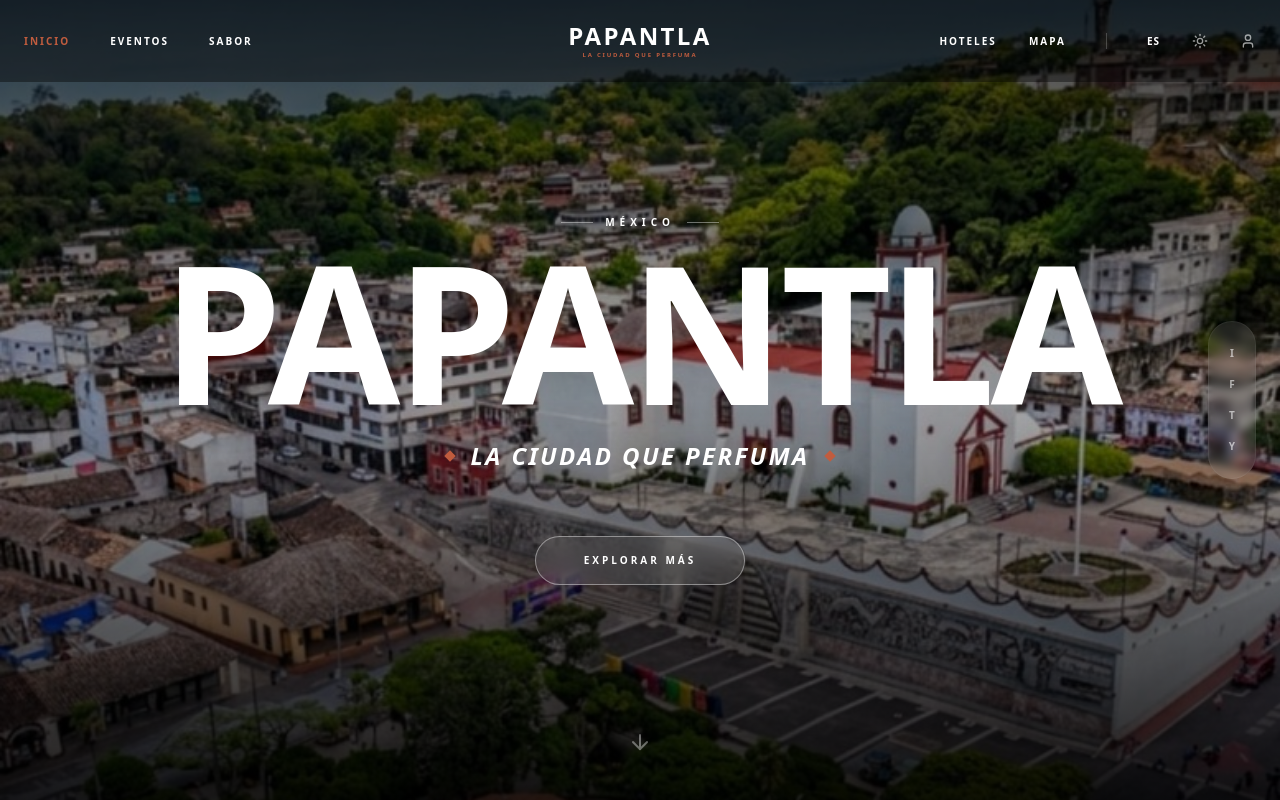
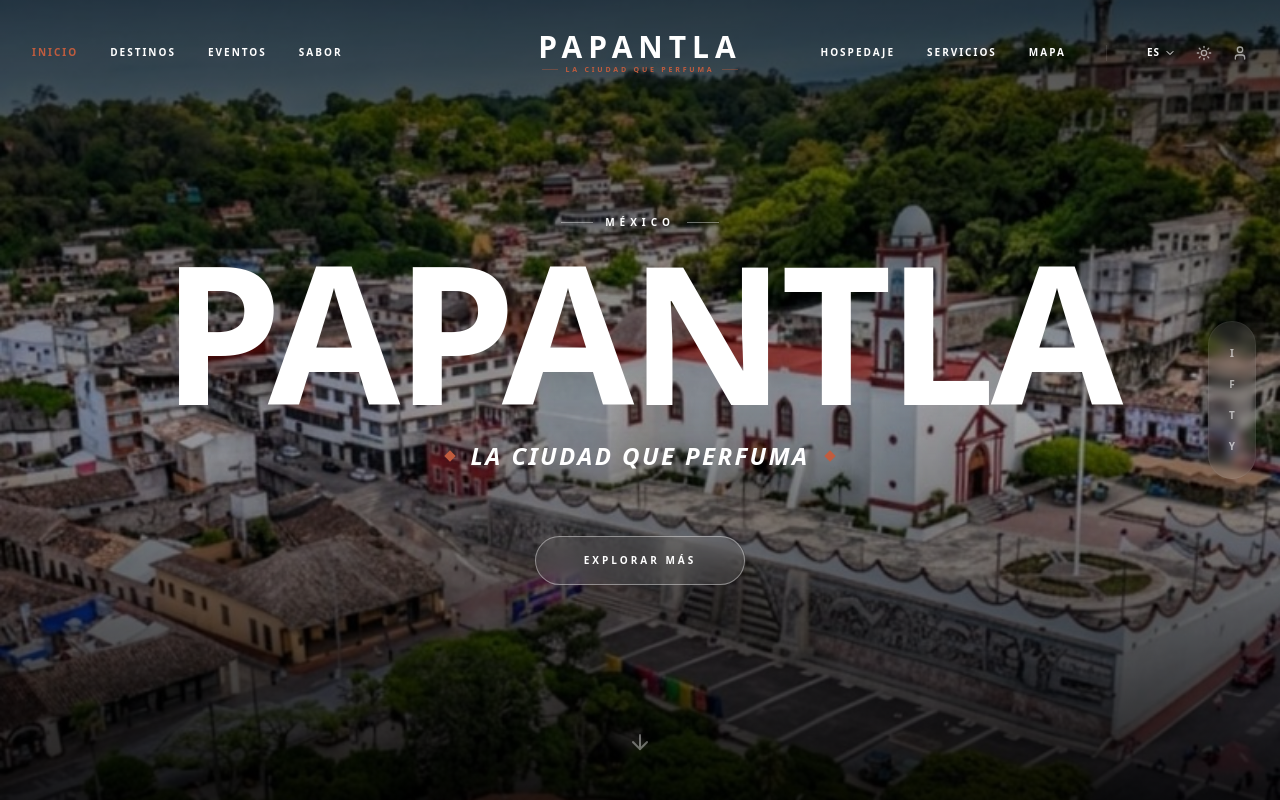
Before and after one commit to krisyiser/tesis, a Next.js app: page / in a window 1280 px wide. Shown: the top 800 px of the page. Built offline with nearby package versions, Linux system fonts and the light colour scheme; grey boxes are pictures that could not be loaded.

Commit message:
feat: complete menu buttons and visitpuebla-inspired split layout while preserving hero section

```diff
--- a/components/Navbar.tsx
+++ b/components/Navbar.tsx
@@ -3,7 +3,7 @@
 import { useState, useEffect } from "react";
 import Link from "next/link";
 import { motion, AnimatePresence } from "framer-motion";
-import { Menu, X, Sun, User, Map as MapIcon } from "lucide-react";
+import { Menu, X, Sun, User, Map as MapIcon, ChevronDown } from "lucide-react";
 import { usePathname } from "next/navigation";
 
 export default function Navbar() {
@@ -17,72 +17,93 @@ export default function Navbar() {
     return () => window.removeEventListener("scroll", handleScroll);
   }, []);
 
+  const navItemClass = (path: string) => `
+    text-[10px] font-black uppercase tracking-[0.2em] transition-all relative group
+    ${pathname === path ? "text-primary" : "text-white hover:text-primary"}
+  `;
+
   return (
     <nav
-      className={`fixed top-0 left-0 right-0 z-50 transition-all duration-500 ${
-        scrolled ? "bg-black/90 backdrop-blur-xl py-4 shadow-lg" : "bg-black/40 py-6"
+      className={`fixed top-0 left-0 right-0 z-50 transition-all duration-700 ${
+        scrolled ? "bg-black/95 backdrop-blur-xl py-4 shadow-2xl border-b border-white/5" : "bg-transparent py-8"
       }`}
     >
-      <div className="max-w-[1400px] mx-auto px-6 flex items-center justify-between">
+      <div className="max-w-[1600px] mx-auto px-8 flex items-center justify-between">
 
-        {/* LEFT NAV items (Desktop) */}
-        <div className="hidden md:flex items-center gap-10 flex-1">
-          <Link href="/" className={`text-[10px] font-black uppercase tracking-[0.2em] transition-colors ${pathname === '/' ? "text-primary" : "text-white hover:text-primary"}`}>Inicio</Link>
-          <Link href="/eventos" className={`text-[10px] font-black uppercase tracking-[0.2em] transition-colors ${pathname === '/eventos' ? "text-primary" : "text-white hover:text-primary"}`}>Eventos</Link>
-          <Link href="/sabor" className={`text-[10px] font-black uppercase tracking-[0.2em] transition-colors ${pathname === '/sabor' ? "text-primary" : "text-white hover:text-primary"}`}>Sabor</Link>
+        {/* LEFT NAV items */}
+        <div className="hidden lg:flex items-center gap-8 flex-1">
+          <Link href="/" className={navItemClass("/")}>Inicio</Link>
+          <Link href="/destinos" className={navItemClass("/destinos")}>Destinos</Link>
+          <Link href="/eventos" className={navItemClass("/eventos")}>Eventos</Link>
+          <Link href="/sabor" className={navItemClass("/sabor")}>Sabor</Link>
         </div>
 
-        {/* CENTER LOGO */}
-        <Link href="/" className="flex flex-col items-center flex-1">
-          <span className="text-2xl font-black text-white tracking-widest leading-none">PAPANTLA</span>
-          <span className="text-[6px] font-bold text-primary uppercase tracking-[0.3em] mt-1 leading-none">La Ciudad que Perfuma</span>
+        {/* CENTER LOGO - PUEBLA STYLE */}
+        <Link href="/" className="flex flex-col items-center px-10 group">
+          <motion.div
+            animate={scrolled ? { scale: 0.8 } : { scale: 1 }}
+            className="flex flex-col items-center"
+          >
+            <span className="text-3xl font-black text-white tracking-[0.2em] leading-none text-center">PAPANTLA</span>
+            <div className="flex items-center gap-2 mt-1">
+               <div className="h-[1px] w-4 bg-primary/40" />
+               <span className="text-[7px] font-bold text-primary uppercase tracking-[0.4em] leading-none whitespace-nowrap">La Ciudad que Perfuma</span>
+               <div className="h-[1px] w-4 bg-primary/40" />
+            </div>
+          </motion.div>
         </Link>
 
-        {/* RIGHT NAV items (Desktop) */}
-        <div className="hidden md:flex items-center justify-end gap-8 flex-1">
-          <Link href="/hospedaje" className={`text-[10px] font-black uppercase tracking-[0.2em] transition-colors ${pathname === '/hospedaje' ? "text-primary" : "text-white hover:text-primary"}`}>Hoteles</Link>
-          <Link href="/mapa" className={`text-[10px] font-black uppercase tracking-[0.2em] transition-colors ${pathname === '/mapa' ? "text-primary" : "text-white hover:text-primary"}`}>Mapa</Link>
+        {/* RIGHT NAV items */}
+        <div className="hidden lg:flex items-center justify-end gap-8 flex-1">
+          <Link href="/hospedaje" className={navItemClass("/hospedaje")}>Hospedaje</Link>
+          <Link href="/servicios" className={navItemClass("/servicios")}>Servicios</Link>
+          <Link href="/mapa" className={navItemClass("/mapa")}>Mapa</Link>
 
-          <div className="h-4 w-[1px] bg-white/20 mx-2" />
+          <div className="h-4 w-[1px] bg-white/10 mx-2" />
 
-          <button className="text-white text-[10px] font-black uppercase tracking-widest">ES</button>
-          <button className="text-white opacity-60 hover:opacity-100 transition-opacity"><Sun className="w-4 h-4" /></button>
-          <button className="text-white opacity-60 hover:opacity-100 transition-opacity"><User className="w-4 h-4" /></button>
+          <div className="flex items-center gap-5">
+            <button className="text-white text-[10px] font-black uppercase tracking-widest flex items-center gap-1 hover:text-primary transition-colors">
+              ES <ChevronDown className="w-3 h-3" />
+            </button>
+            <button className="text-white/60 hover:text-primary transition-all hover:scale-110"><Sun className="w-4 h-4" /></button>
+            <button className="text-white/60 hover:text-primary transition-all hover:scale-110"><User className="w-4 h-4" /></button>
+          </div>
         </div>
 
         {/* MOBILE MENU TRIGGER */}
-        <div className="flex md:hidden items-center gap-4">
+        <div className="flex lg:hidden items-center gap-4">
            <button
              onClick={() => setIsOpen(!isOpen)}
-             className="text-white p-2"
+             className="text-white p-2 hover:bg-white/10 rounded-full transition-colors"
            >
              {isOpen ? <X className="w-6 h-6" /> : <Menu className="w-6 h-6" />}
            </button>
         </div>
       </div>
 
-      {/* MOBILE MENU (Fallback if BottomNavbar isn't enough) */}
+      {/* MOBILE MENU OVERLAY */}
       <AnimatePresence>
         {isOpen && (
           <motion.div
-            initial={{ opacity: 0, scale: 0.95 }}
-            animate={{ opacity: 1, scale: 1 }}
-            exit={{ opacity: 0, scale: 0.95 }}
-            className="absolute top-full left-0 right-0 bg-black/95 backdrop-blur-3xl border-t border-white/5 p-8 flex flex-col gap-6 md:hidden"
+            initial={{ opacity: 0, y: -20 }}
+            animate={{ opacity: 1, y: 0 }}
+            exit={{ opacity: 0, y: -20 }}
+            className="absolute top-full left-0 right-0 bg-black/98 backdrop-blur-3xl border-t border-white/10 p-10 flex flex-col items-center gap-8 lg:hidden shadow-2xl"
           >
             {[
               { name: "Inicio", path: "/" },
               { name: "Destinos", path: "/destinos" },
+              { name: "Eventos", path: "/eventos" },
               { name: "Sabor", path: "/sabor" },
               { name: "Hospedaje", path: "/hospedaje" },
-              { name: "Eventos", path: "/eventos" },
               { name: "Servicios", path: "/servicios" },
+              { name: "Mapa", path: "/mapa" },
             ].map((item) => (
               <Link
                 key={item.path}
                 href={item.path}
                 onClick={() => setIsOpen(false)}
-                className="text-white text-xl font-black uppercase tracking-widest text-center"
+                className={`text-2xl font-black uppercase tracking-[0.2em] ${pathname === item.path ? "text-primary" : "text-white"}`}
               >
                 {item.name}
               </Link>
```
